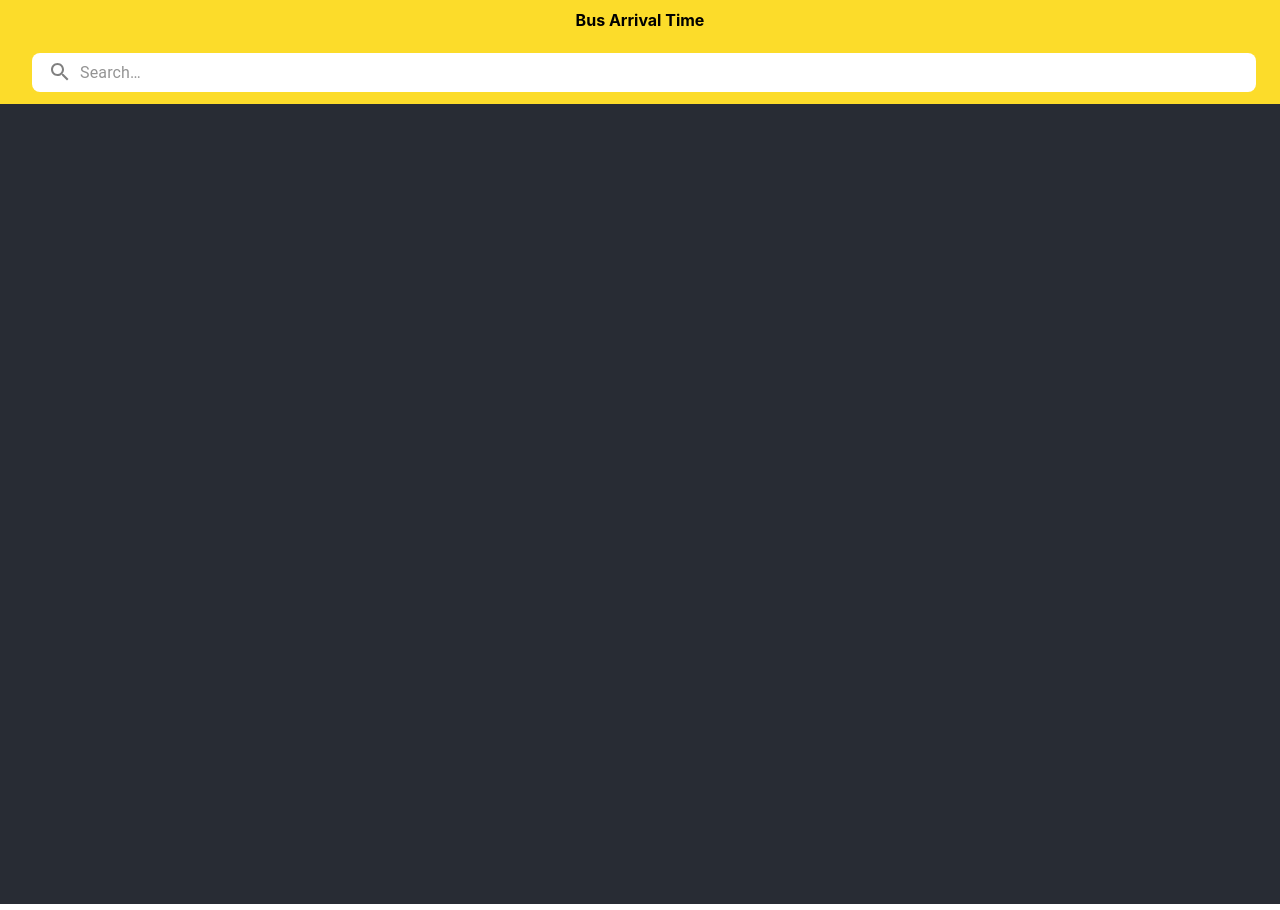
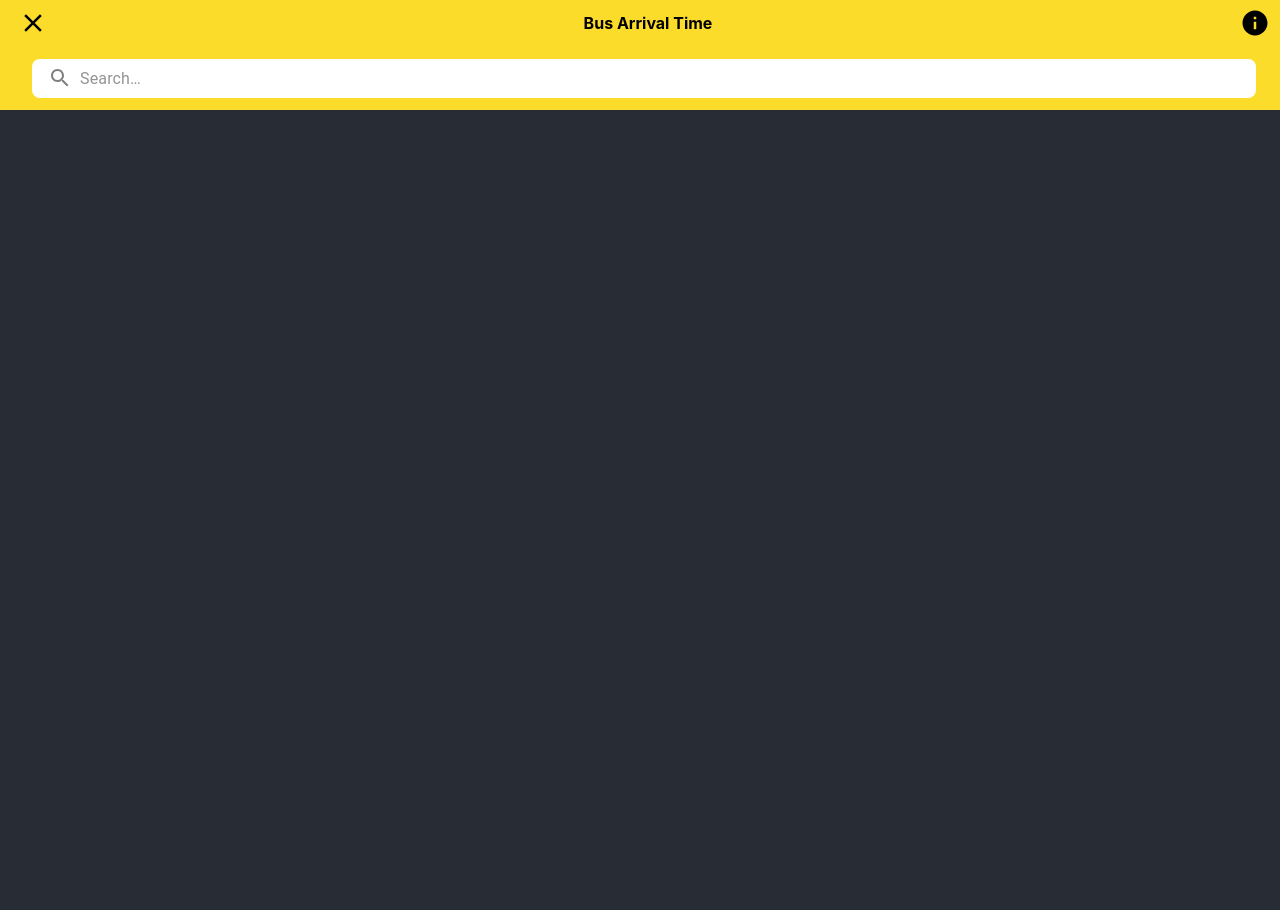
Before and after one commit to bryanliujh/myTransportSoMafan, a React (Create React App) app: page / in a window 1280 px wide. Built offline with nearby package versions, Linux system fonts and the light colour scheme.

Commit message:
feat: add google sheet api

```diff
--- a/package.json
+++ b/package.json
@@ -10,7 +10,8 @@
     "@testing-library/jest-dom": "^5.17.0",
     "@testing-library/react": "^13.4.0",
     "@testing-library/user-event": "^13.5.0",
-    "googleapis": "^134.0.0",
+    "gapi-client": "^0.0.3",
+    "lodash": "^4.17.21",
     "react": "^18.2.0",
     "react-dom": "^18.2.0",
     "react-scripts": "5.0.1",
--- a/src/appBar.jsx
+++ b/src/appBar.jsx
@@ -1,50 +1,16 @@
-// import * as React from "react";
-// import AppBar from "@mui/material/AppBar";
-// import Box from "@mui/material/Box";
-// import Toolbar from "@mui/material/Toolbar";
-// import IconButton from "@mui/material/IconButton";
-// import AutoCompleteSearchInput from "./autoComplete";
-// import MenuIcon from "@mui/icons-material/Menu";
-
-// export default function PrimarySearchAppBar() {
-//   return (
-//     <Box sx={{ flexGrow: 1, backgroundColor: "#FCDC2A" }}>
-//       <AppBar
-//         style={{
-//           backgroundColor: "#FCDC2A",
-//           padding: 8,
-//         }}
-//         position="static"
-//       >
-//         <div
-//           style={{
-//             backgroundColor: "#FCDC2A",
-//             height: 20,
-//             fontSize: 16,
-//             color: "black",
-//             fontWeight: "bolder",
-//           }}
-//         >
-//           Bus Arrival Time
-//         </div>
-//         <Toolbar>
-//           <AutoCompleteSearchInput />
-//         </Toolbar>
-//       </AppBar>
-//     </Box>
-//   );
-// }
-
 import * as React from "react";
-import { styled, alpha } from "@mui/material/styles";
+import { styled } from "@mui/material/styles";
 import AppBar from "@mui/material/AppBar";
 import Box from "@mui/material/Box";
 import Toolbar from "@mui/material/Toolbar";
 import IconButton from "@mui/material/IconButton";
-import Typography from "@mui/material/Typography";
 import InputBase from "@mui/material/InputBase";
 import MenuIcon from "@mui/icons-material/Menu";
 import SearchIcon from "@mui/icons-material/Search";
+import { sendLog } from "./utils";
+import { debounce } from "lodash";
+import ClearIcon from "@mui/icons-material/Clear";
+import InfoIcon from "@mui/icons-material/Info";
 
 const Search = styled("div")(({ theme }) => ({
   position: "relative",
@@ -94,6 +60,25 @@ export default function SearchAppBar() {
       >
         <div
           style={{
+            flexDirection: "row",
+            display: "flex",
+            flex: 1,
+            justifyContent: "space-between",
+            alignItems: "center",
+            marginLeft: 10,
+            marginRight: 10,
+          }}
+        >
+          <IconButton
+            onClick={debounce(async () => {
+              await sendLog({ target_type: "x_button" });
+            }, 500)}
+          >
+            <ClearIcon style={{ color: "black", height: 30, width: 30 }} />
+          </IconButton>
+
+          <div
+            style={{
               backgroundColor: "#FCDC2A",
               height: 40,
               fontSize: 16,
@@ -103,6 +88,8 @@ export default function SearchAppBar() {
             }}
           >
             Bus Arrival Time
+          </div>
+          <InfoIcon style={{ color: "black", height: 30, width: 30 }} />
         </div>
         <Toolbar style={{ backgroundColor: "#FCDC2A", borderColor: "#FCDC2A" }}>
           <Search style={{ flex: 1, borderRadius: 8 }}>
--- /dev/null
+++ b/src/utils.js
@@ -0,0 +1,36 @@
+export function getUniqueId() {
+  let machineId = localStorage.getItem("machineId");
+  if (!machineId) {
+    machineId = crypto.randomUUID();
+    localStorage.setItem("machineId", machineId);
+  }
+  return machineId;
+}
+
+export async function sendLog({ target_type }) {
+  const data = {
+    user_id: getUniqueId(),
+    target_type,
+    timestamp: Date.now(),
+  };
+  try {
+    // const res = await fetch(
+    //   "https://sheet.best/api/sheets/970aaaa0-1db6-45ae-9dad-893f60eaaedb"
+    // );
+    // const data = await res.json();
+    // console.log(data);
+
+    await fetch(
+      "https://sheet.best/api/sheets/970aaaa0-1db6-45ae-9dad-893f60eaaedb",
+      {
+        method: "POST",
+        headers: {
+          "Content-Type": "application/json",
+        },
+        body: JSON.stringify(data),
+      }
+    );
+  } catch (error) {
+    console.log(error);
+  }
+}
```
Also changed, not shown: src/assets/ic_close.png (added), 1 other file (tests, documents, lock files or other folders). Lines whose indentation alone changed are shown as unchanged.
